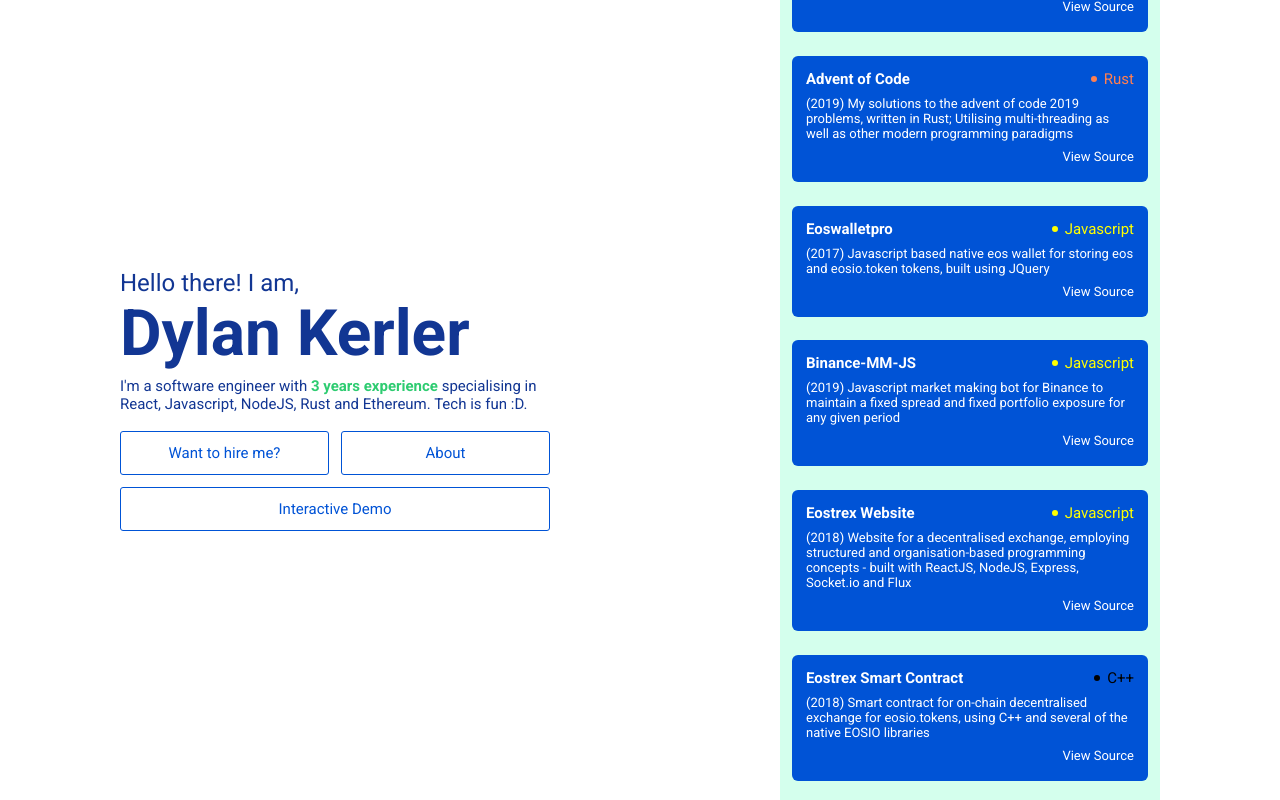
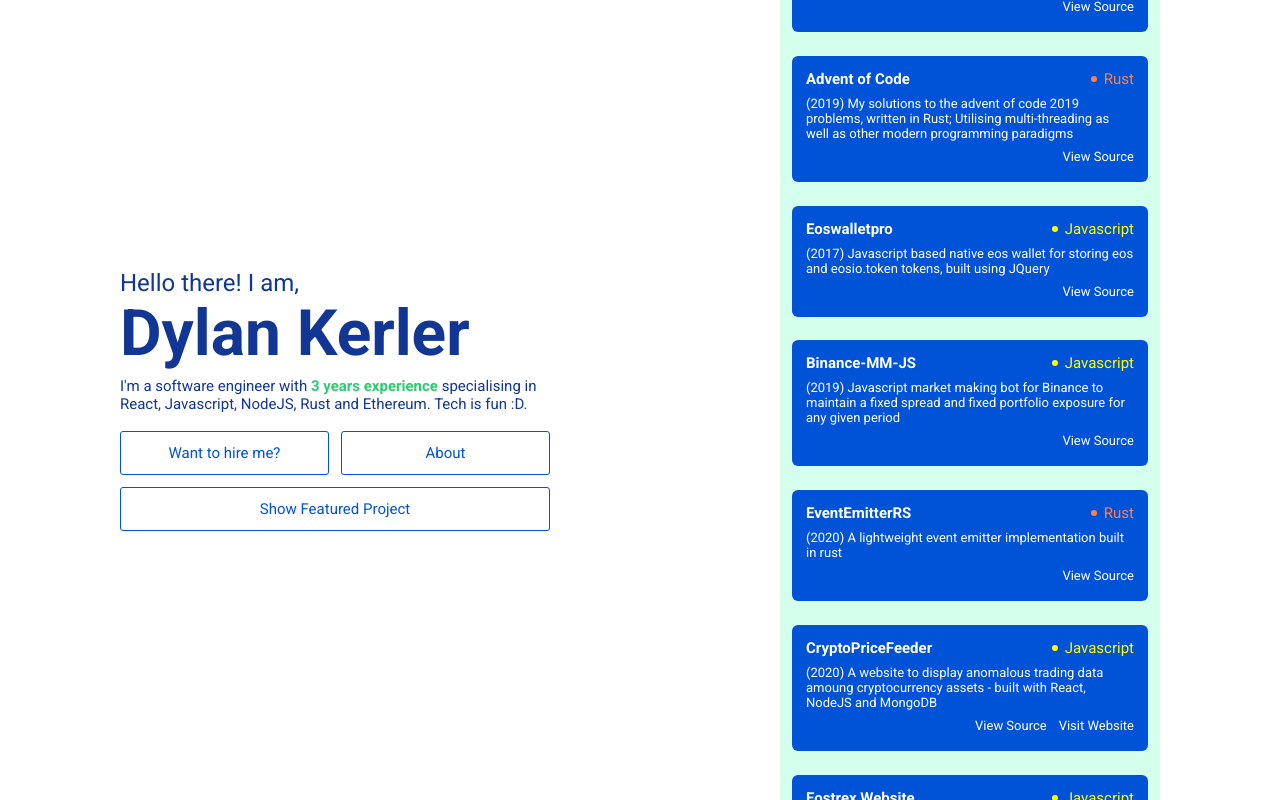
Before and after one commit to Dylan-Kerler/PortfolioSite, a Next.js app: page / in a window 1280 px wide. Built offline with nearby package versions, Linux system fonts and the light colour scheme.

Commit message:
Add featured project

```diff
--- a/components/pages/Home/Carousel/ProjectCard.tsx
+++ b/components/pages/Home/Carousel/ProjectCard.tsx
@@ -85,7 +85,12 @@ export const ProjectCard = ({ project: { name, description, language, github, we
 
                             {
                                 website &&
-                                    <TextButton style={{ marginLeft: 12 }}>Visit Website</TextButton>
+                                    <TextButton
+                                        onClick={() => window.open(website)}
+                                        style={{ marginLeft: 12 }}
+                                    >
+                                        Visit Website
+                                    </TextButton>
                             }
                         </div>
                 }
--- a/components/pages/Home/Home.tsx
+++ b/components/pages/Home/Home.tsx
@@ -4,18 +4,16 @@ import { Summary } from "./Summary/Summary"
 
 const Container = styled.div`
     display: grid;
-    padding: 120px;
+    grid-template-columns: 1fr auto;
 
-    #summary {
-        position: absolute;
-        top: 50%;
-        transform: translateY(-50%);
+    *::-webkit-scrollbar {
+        width: 0px;
+        background: transparent;
     }
 
     #carousel {
-        position: absolute;
-        top: 0;
-        right: 120px;
+        margin-right: 120px;
+        position: relative;
     }
 `;
 
--- a/components/pages/Home/Summary/AboutModal.tsx
+++ b/components/pages/Home/Summary/AboutModal.tsx
@@ -25,8 +25,6 @@ export const AboutModal = (props: ModalProps) => {
 
     const { textPrimary } = theme.colors;
 
-    console.log("text", textPrimary);
-
     return (
         <Modal {...props}>
             <Container>
@@ -34,7 +32,7 @@ export const AboutModal = (props: ModalProps) => {
 
                 <div style={{ gridColumn: "1/3"}}>
                     I've worked with a huge suite of technologies in various tech stacks.
-                    A lot of my learning is done by creating projects from scratch, using these different tech stacks, and trying new things out.
+                    I enjoy learning by creating projects from scratch, using these different tech stacks, and trying new things out.
                 </div>
 
                 <div>
--- a/components/pages/Home/Summary/EmailModal.tsx
+++ b/components/pages/Home/Summary/EmailModal.tsx
@@ -54,9 +54,8 @@ const copyToClipboard = (text: string) => {
     input.select();
     const result = document.execCommand('copy');
     document.body.removeChild(input);
-    console.log("result", result);
     return result;
- }
+};
 
 export const EmailModal = (props: ModalProps) => {
     const [showCopied, setShowCopied] = useState(false);
--- /dev/null
+++ b/components/pages/Home/Summary/FeaturedProject.tsx
@@ -0,0 +1,92 @@
+import { Main } from "next/document";
+import { useContext } from "react";
+import styled, { ThemeContext } from "styled-components";
+import { TextButton } from "../../../core/Button";
+import { MainTitle, MinorTitle } from "../../../core/Typography";
+
+const Container = styled.div`
+    display: grid;
+    row-gap: 24px;
+    width: 100%;
+    padding-left: 120px;
+    padding-top: 32px;
+    padding-right: 120px;
+    padding-bottom: 120px;
+    max-width: 1000px;
+    height: 100%;
+    height: fit-content;
+`;
+
+export const FeaturedProject = () => {
+    const theme = useContext(ThemeContext);
+
+    return (
+        <Container>
+            <div style={{ display: "flex", }}>
+                <MinorTitle>Featured Project - </MinorTitle>
+                <TextButton
+                    color={theme.colors.textPrimary}
+                    style={{ marginLeft: 6 }}
+                    onClick={() => window.open("https://github.com/International-Financial-Exchange")}
+                >
+                    <MinorTitle>View Github</MinorTitle>
+                </TextButton>
+            </div>
+
+            <TextButton color={theme.colors.textPrimary} onClick={() => window.open("https://interfinex.io")}>
+                <MainTitle>interfinex.io</MainTitle>
+            </TextButton>
+
+            <MinorTitle>Summary</MinorTitle>
+            <div>
+                interfinex.io is a website that I created from scratch - The smart contracts, the backend, the frontend, the server administration,
+                the marketing, the exchange listings etc. - The whole shebang! It's a peer-to-peer trading service built on Ethereum. It has margin
+                trading, swap trading and initial liquidity offerings.
+            </div>
+
+            <MinorTitle>The Backend</MinorTitle>
+            <div>
+                The backend was built with Typescript and Web3.js. I spent a whole lotta time thinking about how I would organize the code so that
+                it would be easy to maintain, debug and add new features. The architecture that I ended up with was a class and event-emitter based
+                system. The server would be made up of a sequence of listeners and subscribers that pass information between each other. This kept
+                everything modular and ensured that both small and large parts of the app could be swapped out and replaced if need be.
+            </div>
+
+
+            <MinorTitle>The Frontend</MinorTitle>
+            <div>
+                The frontend was build with React, NextJS and EthersJS. NextJS was super useful because of the in-built chunk splitting and SSR giving
+                great performance straight out of the box. The build tools from NextJS were also really nice to use. From the get-go I wanted a great UI
+                so all of the pixel sizings are constants that stick to the fibonacci sequence (golden ratio). In addition to this, stable controls were needed
+                so the abstraction of logic into buttons, inputs and themeing had to be carefully considered so as to not become too abstract; A mistake which
+                I had made in the past.
+            </div>
+
+            <MinorTitle>The Administration</MinorTitle>
+            <div>
+                To ensure stable up-time (i.e NEVER going down EVER) there were a few things to consider. The first of which was DDOS attacks. NextJS
+                takes a lot of the load there by distributing the client via CDN but the API on the servers still needed to be protected. The servers sit
+                behind a load balancer which in turn sits behing an NGINX reverse proxy to handle rate limiting. The server was deployed in Docker containers
+                to enable ease of deployment and reliability. The second thing to consider was data redundancy. The database I used was MongoDB which has a few
+                nice in-built features related to this but just to be super sure that the data would be safe, snapshots of the servers are taken every 12 hours.
+            </div>
+
+            <MinorTitle>The Smart Contracts</MinorTitle>
+            <div>
+                The smart contracts where written in Vyper. This is because I thought it would be easier to write secure code in a simpler language with
+                fewer features to mess something up. While this was true, the limitations of the language mean't that I had to hand-roll several low level
+                features such as implementing `safeTransfer` functions. Most of the smart contract dev time was not spent writing the contracts but rather testing them.
+                Test after test after test; Once it's deployed to Ethereum you can't do anymore bug fixes so it has to be 100% ready once it's launched. The Waffle testing
+                framework made this quite a bearable experience in comparison to ~2 years ago where Truffle was the defacto standard.
+            </div>
+
+            <MinorTitle>The BizOps</MinorTitle>
+            <div>
+                I could go into a whole bunch on liasing with exchanges, influencers and community management but that seems a bit outside the scope of
+                the roles that I'm targeting so I'll spare the details. But the TL;DR of it is that there is a whole lot of shady stuff that goes on
+                in crypto and almost everyone is out to get you; Having said that, if you can wade through it all, pretty much any service you want is
+                for sale.
+            </div>
+        </Container>
+    );
+};
--- a/components/pages/Home/Summary/Summary.tsx
+++ b/components/pages/Home/Summary/Summary.tsx
@@ -5,17 +5,24 @@ import { MainTitle, MinorTitle } from "../../../core/Typography";
 import { Modal, ModalProps } from "../../../core/Modal";
 import { EmailModal } from "./EmailModal";
 import { AboutModal } from "./AboutModal";
+import { FeaturedProject } from "./FeaturedProject";
 
-const Container = styled.div`
+const Container = styled.div<{ isMinimized: boolean }>`
     width: 430px;
 
     display: grid;
     row-gap: 18px;
 
+    transition: all 0.1s ease-out;
+
     #text {
         display: grid;
         row-gap: 6px;
     }
+
+    margin-left: 120px;
+    margin-top: ${({ isMinimized }) => isMinimized ? "0" : "50vh"};
+    transform: ${({ isMinimized }) => isMinimized ? "scale(0.7) translateX(-50%)" : "translateY(-50%)"};
 
     #buttons {
         width: 100%;
@@ -31,9 +38,11 @@ export const Summary = () => {
 
     const [showEmail, setShowEmail] = useState(false);
     const [showAbout, setShowAbout] = useState(false);
+    const [isMinimized, setIsMinimized] = useState(false);
 
     return (
-        <Container id={"summary"}>
+        <div style={{ height: "100vh", overflow: "hidden" }}>
+            <Container isMinimized={isMinimized} id={"summary"}>
                 <div id={"text"}>
                     <MinorTitle style={{ marginBottom: -7 }}>Hello there! I am,</MinorTitle>
                     <MainTitle>Dylan Kerler</MainTitle>
@@ -52,11 +61,27 @@ export const Summary = () => {
                     <Button style={{ width: "100%" }} onClick={() => setShowAbout(true)}>
                         About
                     </Button>
-                <Button style={{ gridColumn: "1/3", width: "100%" }}>Interactive Demo</Button>
+                    <Button
+                        style={{
+                            gridColumn: "1/3",
+                            width: "100%",
+                            backgroundColor: isMinimized ? theme.colors.primary : "",
+                            color: isMinimized ? "white" : ""
+                        }}
+                        onClick={() => setIsMinimized(!isMinimized)}
+                    >
+                        {isMinimized ? "Hide" : "Show"} Featured Project
+                    </Button>
                 </div>
 
                 <EmailModal isOpen={showEmail} onClose={() => setShowEmail(false)}/>
                 <AboutModal isOpen={showAbout} onClose={() => setShowAbout(false)}/>
             </Container>
+
+            {
+                isMinimized &&
+                    <FeaturedProject/>
+            }
+        </div>
     );
 };
--- a/projects.json
+++ b/projects.json
@@ -4,6 +4,19 @@
         "name": "Binance-MM-JS",
         "github": "https://github.com/Dylan-Kerler/Binance-MM-JS",
         "description": "(2019) Javascript market making bot for Binance to maintain a fixed spread and fixed portfolio exposure for any given period"
+    },
+    {
+        "language": "rust",
+        "name": "EventEmitterRS",
+        "github": "https://github.com/Dylan-Kerler/event_emitter_rs",
+        "description": "(2020) A lightweight event emitter implementation built in rust"
+    },
+    {
+        "language": "javascript",
+        "name": "CryptoPriceFeeder",
+        "github": "https://github.com/Dylan-Kerler/CryptoFeeder",
+        "website": "https://www.cryptopricefeeder.com/",
+        "description": "(2020) A website to display anomalous trading data amoung cryptocurrency assets - built with React, NodeJS and MongoDB"
     },
     {
         "language": "javascript",
```
Lines whose indentation alone changed are shown as unchanged.
